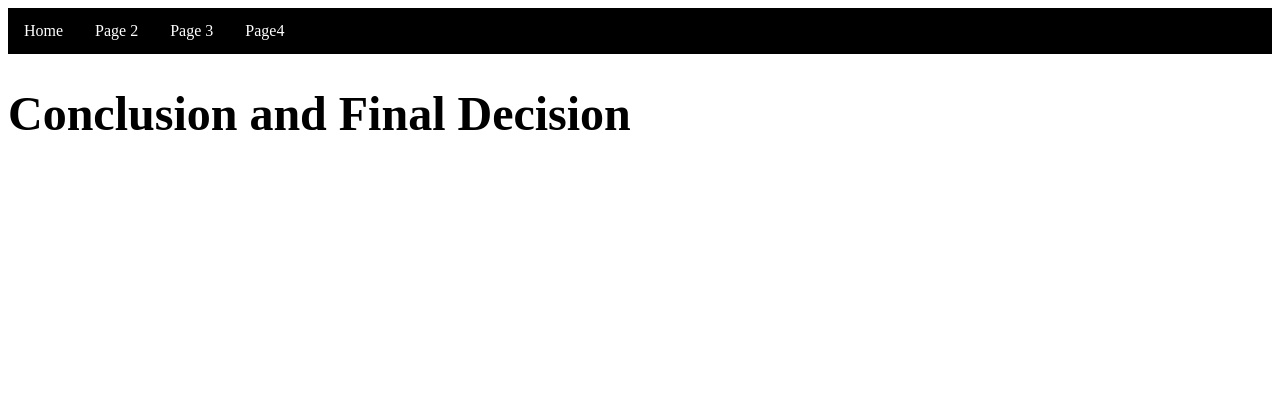
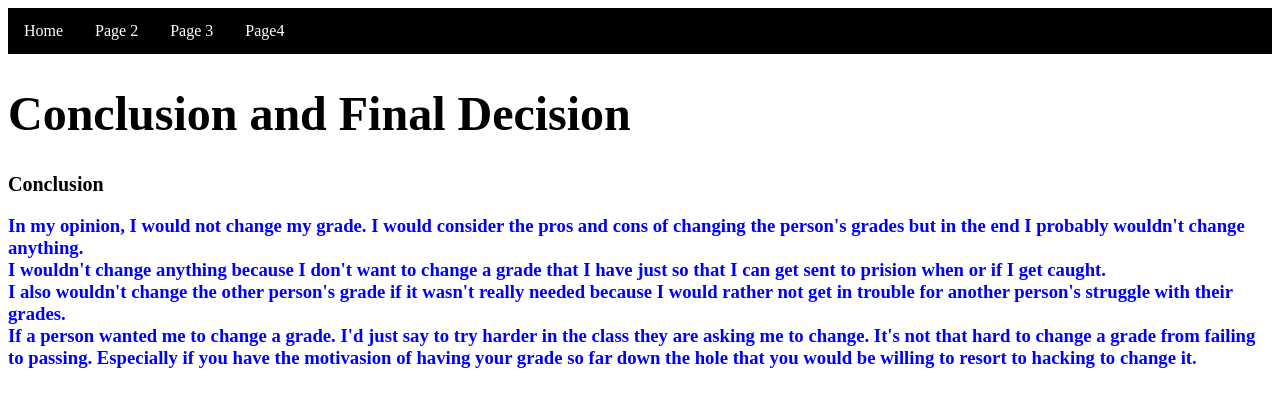
Before and after one commit to owenpenners/unit3finalProject, a plain HTML site: page page4.html in a window 1280 px wide. Drawn offline with Linux system fonts and the light colour scheme.

Commit message:
Changed the Text

```diff
--- a/page4.html
+++ b/page4.html
@@ -13,5 +13,7 @@
       <li><a href="page4.html">Page4</a></li>
     </ul>
     <h1><strong> Conclusion and Final Decision</strong><h1>
+      <h2> Conclusion</h2>
+      <h3>In my opinion, I would not change my grade. I would consider the pros and cons of changing the person's grades but in the end I probably wouldn't change anything. <br>I wouldn't change anything because I don't want to change a grade that I have just so that I can get sent to prision when or if I get caught.<br> I also wouldn't change the other person's grade if it wasn't really needed because I would rather not get in trouble for another person's struggle with their grades.<br> If a person wanted me to change a grade. I'd just say to try harder in the class they are asking me to change. It's not that hard to change a grade from failing to passing. Especially if you have the motivasion of having your grade so far down the hole that you would be willing to resort to hacking to change it.
   </body>
 </html>
```
